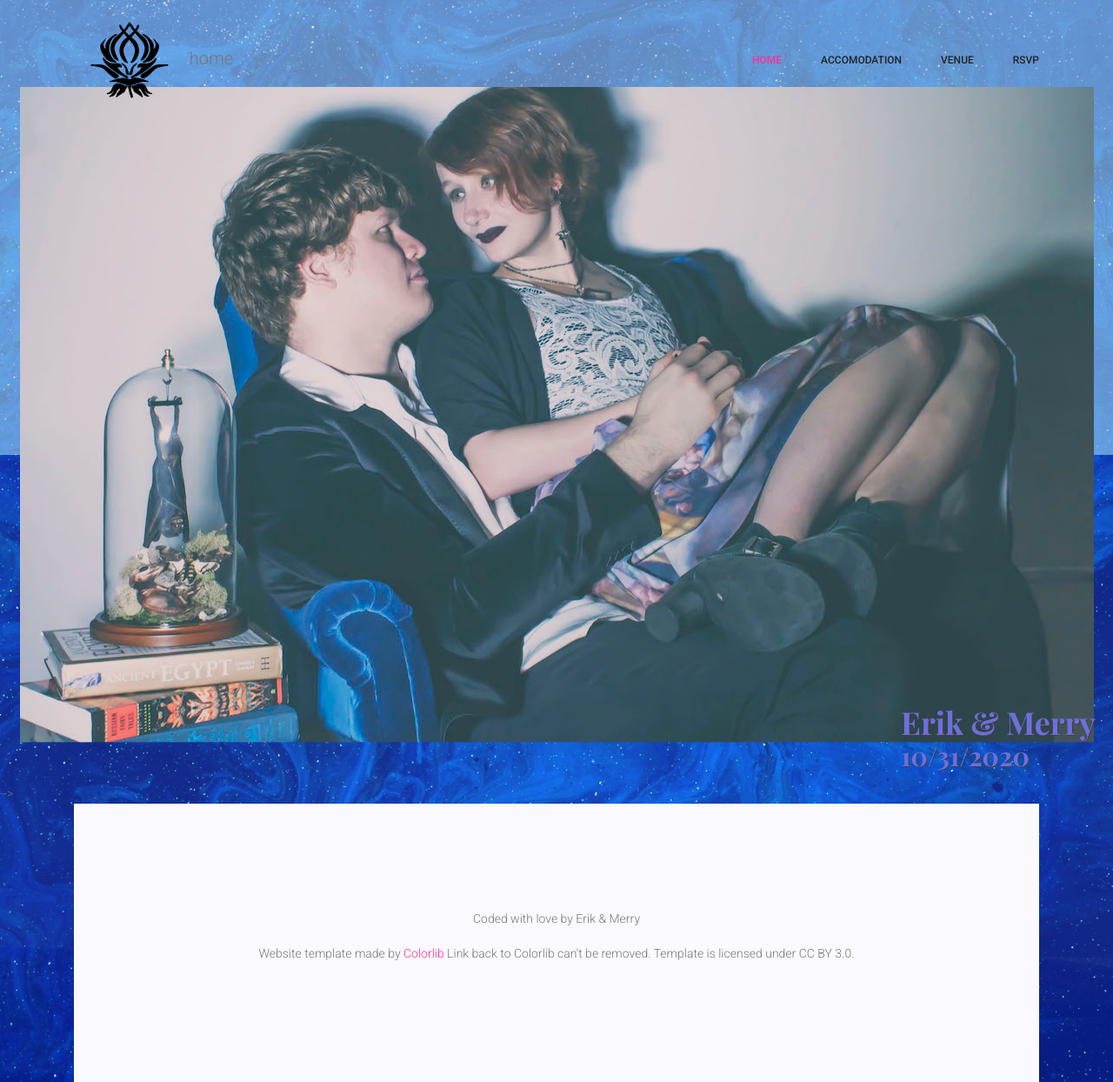
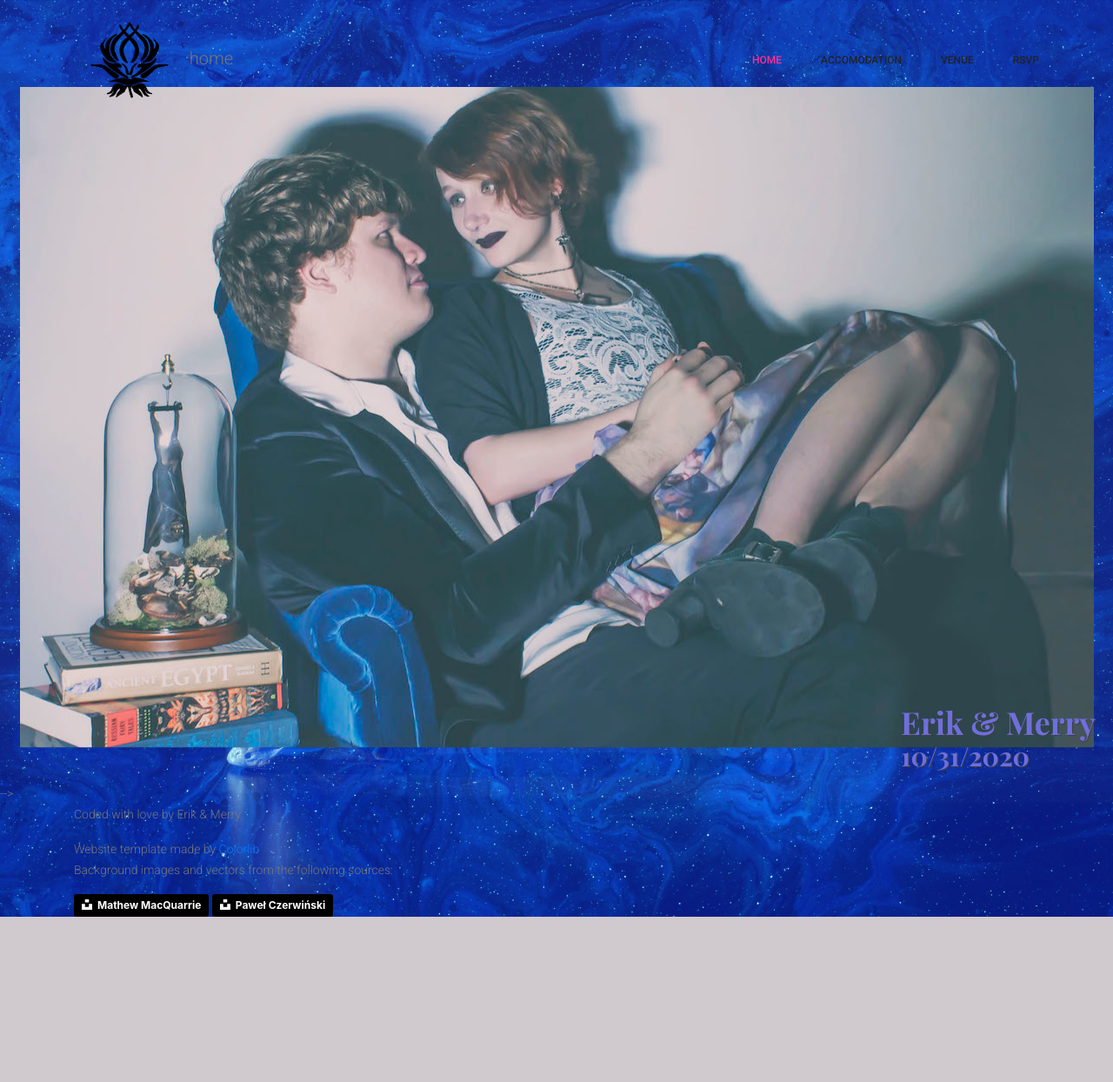
Before and after one commit to endere/merrik-wedding, a Flask app: page / in a window 1280 px wide. Shown: the whole page at 87% size. After the commit the page ends 1054 px from the top, so only its background shows below. Run offline with Flask 2, Linux system fonts and the light colour scheme; some libraries are stand-ins or nearby versions.

Commit message:
background currently stable

```diff
--- a/wedding_site/static/templates/css/index.css
+++ b/wedding_site/static/templates/css/index.css
@@ -20,12 +20,16 @@
   height: 30px;
 }
 
-.layout_body{
+html{
   background: url(/img/backgrounds/mathew-macquarrie-KFdIgwm8HTs-unsplash.jpg), url(/img/backgrounds/pawel-czerwinski-suLgJZ1edT4-unsplash.jpg);
   background-color: lightSteelBlue;
-  height: 100%, 100%;
   background-position: bottom, center;
-  background-repeat: no-repeat, no-repeat;
-  background-size: 100%, cover;
+  background-repeat: repeat-y, no-repeat;
+  background-size: cover, cover;
   background-blend-mode: overlay;
+
 }
+
+.layout_body{
+  background-color: transparent;
+}
--- a/wedding_site/static/templates/layout.html
+++ b/wedding_site/static/templates/layout.html
@@ -54,11 +54,14 @@
         <!-- ================Footer Area =================--> -->
         <footer class="footer_area">
         	<div class="container box_1620">
-        		<div class="footer_inner p_120">
+        		<div>
         			<p>Coded with love by Erik & Merry</p>
-       				<p> <!-- <Link back to Colorlib can't be removed. Template is licensed under CC BY 3.0. -->
+       		 <!-- <Link back to Colorlib can't be removed. Template is licensed under CC BY 3.0. -->
 Website template made by <a href="https://colorlib.com" target="_blank">Colorlib</a>
-Link back to Colorlib can't be removed. Template is licensed under CC BY  3.0.</p>
+                       </b>
+                       <p> Background images and vectors from the following sources: </p>
+<a style="background-color:black;color:white;text-decoration:none;padding:4px 6px;font-family:-apple-system, BlinkMacSystemFont, &quot;San Francisco&quot;, &quot;Helvetica Neue&quot;, Helvetica, Ubuntu, Roboto, Noto, &quot;Segoe UI&quot;, Arial, sans-serif;font-size:12px;font-weight:bold;line-height:1.2;display:inline-block;border-radius:3px" href="https://unsplash.com/@matmacq?utm_medium=referral&amp;utm_campaign=photographer-credit&amp;utm_content=creditBadge" target="_blank" rel="noopener noreferrer" title="Download free do whatever you want high-resolution photos from Mathew MacQuarrie"><span style="display:inline-block;padding:2px 3px"><svg xmlns="http://www.w3.org/2000/svg" style="height:12px;width:auto;position:relative;vertical-align:middle;top:-2px;fill:white" viewBox="0 0 32 32"><title>unsplash-logo</title><path d="M10 9V0h12v9H10zm12 5h10v18H0V14h10v9h12v-9z"></path></svg></span><span style="display:inline-block;padding:2px 3px">Mathew MacQuarrie</span></a>
+<a style="background-color:black;color:white;text-decoration:none;padding:4px 6px;font-family:-apple-system, BlinkMacSystemFont, &quot;San Francisco&quot;, &quot;Helvetica Neue&quot;, Helvetica, Ubuntu, Roboto, Noto, &quot;Segoe UI&quot;, Arial, sans-serif;font-size:12px;font-weight:bold;line-height:1.2;display:inline-block;border-radius:3px" href="https://unsplash.com/@pawel_czerwinski?utm_medium=referral&amp;utm_campaign=photographer-credit&amp;utm_content=creditBadge" target="_blank" rel="noopener noreferrer" title="Download free do whatever you want high-resolution photos from Paweł Czerwiński"><span style="display:inline-block;padding:2px 3px"><svg xmlns="http://www.w3.org/2000/svg" style="height:12px;width:auto;position:relative;vertical-align:middle;top:-2px;fill:white" viewBox="0 0 32 32"><title>unsplash-logo</title><path d="M10 9V0h12v9H10zm12 5h10v18H0V14h10v9h12v-9z"></path></svg></span><span style="display:inline-block;padding:2px 3px">Paweł Czerwiński</span></a>
         		<!-- </div> -->
         	<!-- </div>
         </footer> -->
```
